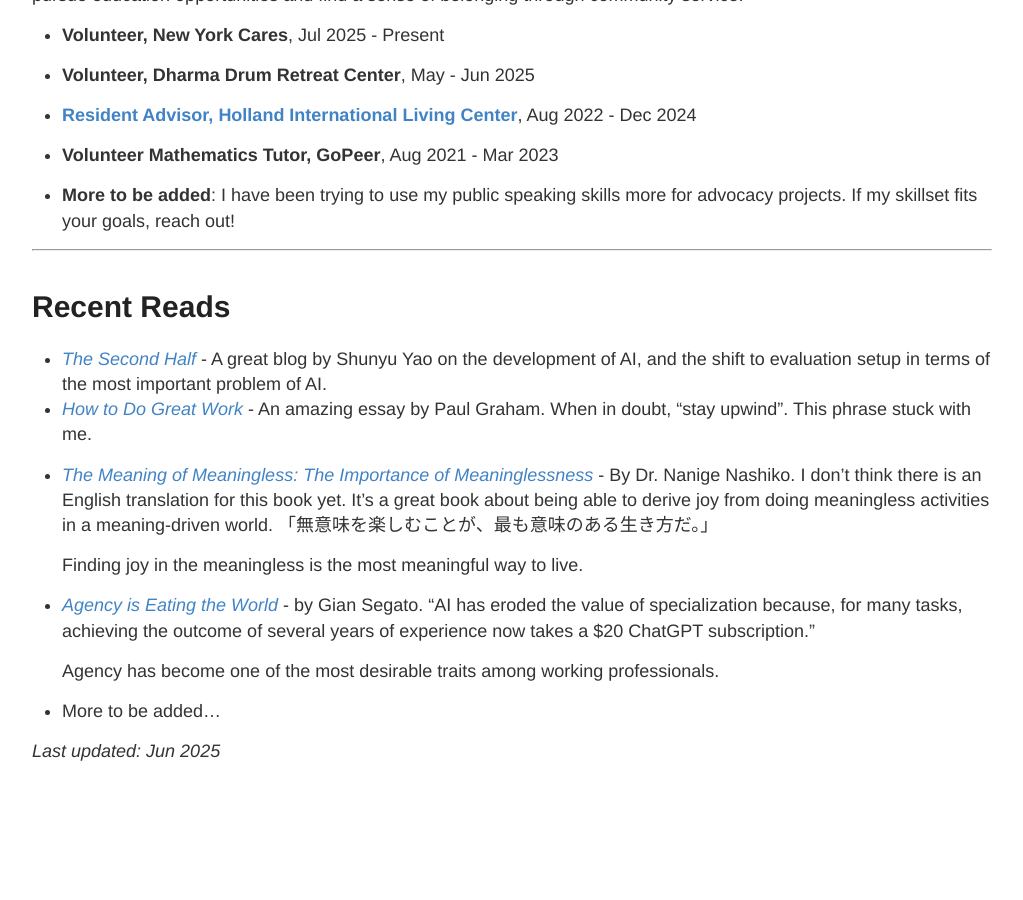
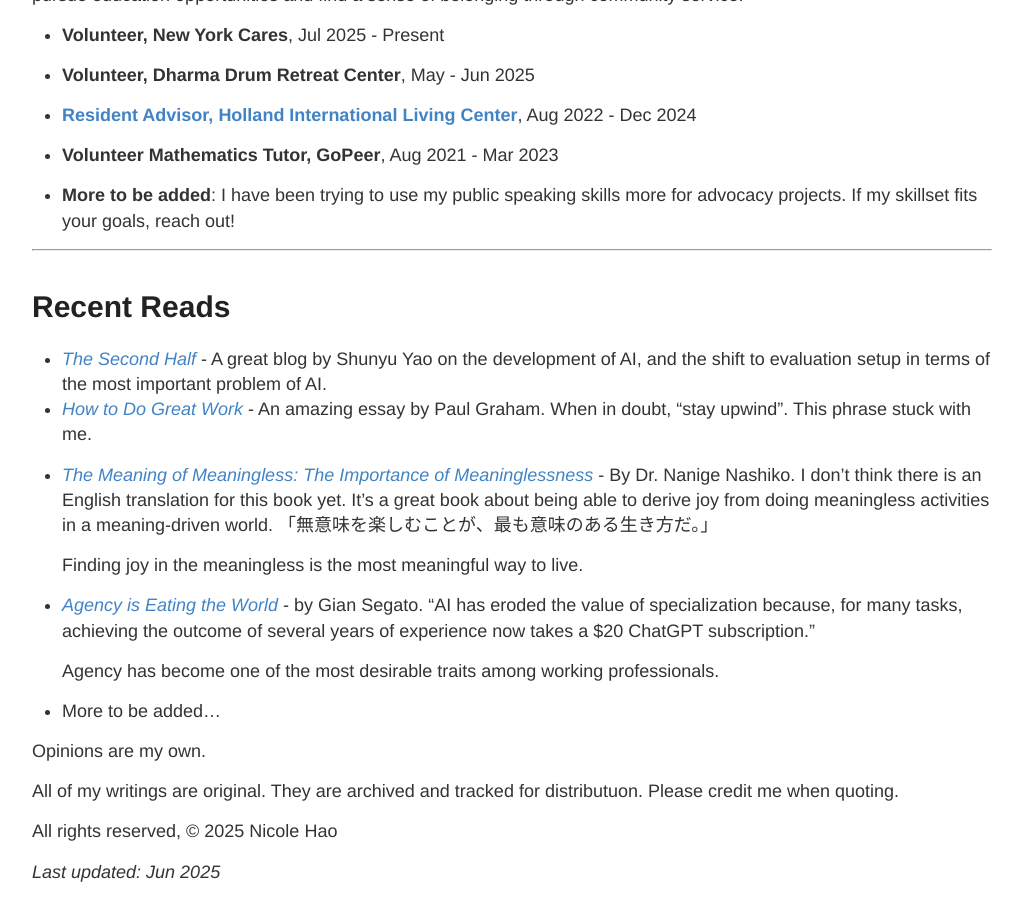
Before and after one commit to nicolehao34/nicolehao34.github.io, a Jekyll site: the page built from index.md, in a window 1280 px wide and 900 px high, scrolled down 3349 px. Shown: the whole window, without its empty margins (128-1151 px from the left). Built offline with Jekyll 4.4.1, drawn with Linux system fonts in a browser that asks for light colours; before the commit the page ends 4128 px from its top, so only the background shows below that.

Commit message:
copyright statement

```diff
--- a/index.md
+++ b/index.md
@@ -145,7 +145,10 @@
 
 
 
+Opinions are my own.
 
+All of my writings are original. They are archived and tracked for distributuon. Please credit me when quoting.
 
+All rights reserved, © 2025 Nicole Hao
 
 _Last updated: Jun 2025_
```
